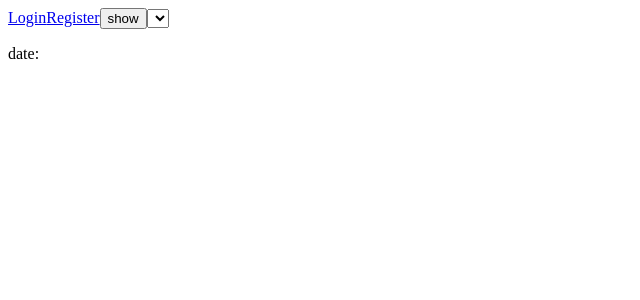
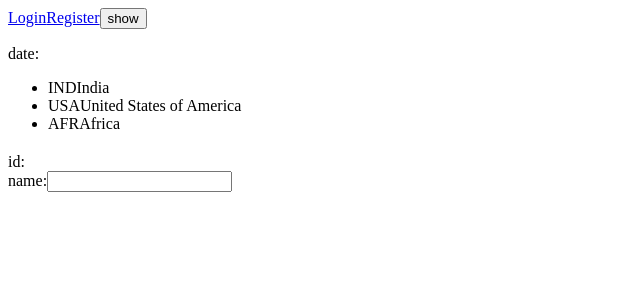
Before and after one commit to hantechnologies/veeaway, an Angular app in the folder travel/: page / in a window 1280 px wide. Shown: the top 300 px of the page, without its empty margins (0-640 px from the left). Built offline with nearby package versions, Linux system fonts and the light colour scheme.

Commit message:
Dropdown not working

```diff
--- a/travel/src/app/app.component.html
+++ b/travel/src/app/app.component.html
@@ -13,7 +13,19 @@
       <h3 *ngIf="big.checked">Big heading</h3>
       <p *ngIf="small.checked">Small paragraph</p>
     </div>
-<select (change)="onSelect($event.target.value)">
-  <option *ngFor="let of country" [value]="country.id" >{{country.name}}</option>
-</select>
   <p> date:{{Date | date: 'dd:MM:yy'}}</p>
+
+<ul class="countries">
+  <li *ngFor="let country of country" [class.select]="country === selectCountry"
+      (click)="onSelect(country)">
+    <span>{{country.id}}</span>{{country.name}}
+  </li>
+</ul>
+  <div *ngIf="selectCountry">
+    <h2>{{selectCountry.name}}</h2>
+    <div><span>id:</span>{{selectCountry.name}}</div>
+    name:<input [(ngModel)]="selectCountry.name" palceholder="name">
+  </div>
+<!--  <input [value]="msg1" (input)="setMsg($event.target.value)">
+  {{msg1}}
+-->
--- a/travel/src/app/app.component.ts
+++ b/travel/src/app/app.component.ts
@@ -8,6 +8,8 @@ import { Component } from '@angular/core';
   providers: [AppComponent]
 })
 export class AppComponent {
+
+  msg1: string;
   date: Date;
   show = false;
 
@@ -16,7 +18,16 @@ export class AppComponent {
     {id:'USA', name:'United States of America'},
     {id:'AFR', name:'Africa'}
     ];
+  selectCountry = this.country;
+
+onSelect(country){
+this.selectCountry = this.country;
+}
 consructor() {
   this.date = new Date();
 }
+ // setMsg(data:string) {
+   // this.msg1 = data;
+ // }
+
 }
--- a/travel/src/app/app.module.ts
+++ b/travel/src/app/app.module.ts
@@ -32,7 +32,7 @@ const routes : Routes = [
     CountrylistComponent
   ],
   imports: [
-    BrowserModule,
+    BrowserModule, FormsModule,
     RouterModule.forRoot(routes)
 
       ],
```
